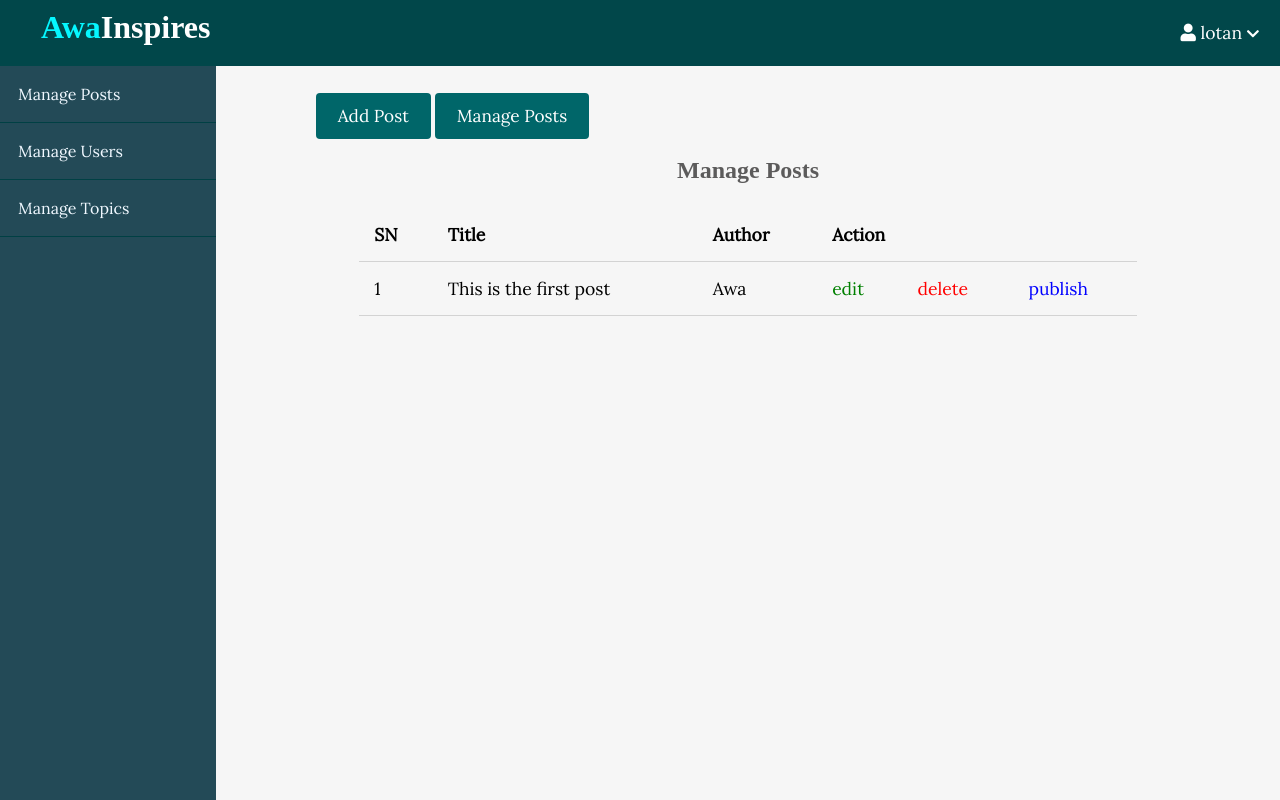
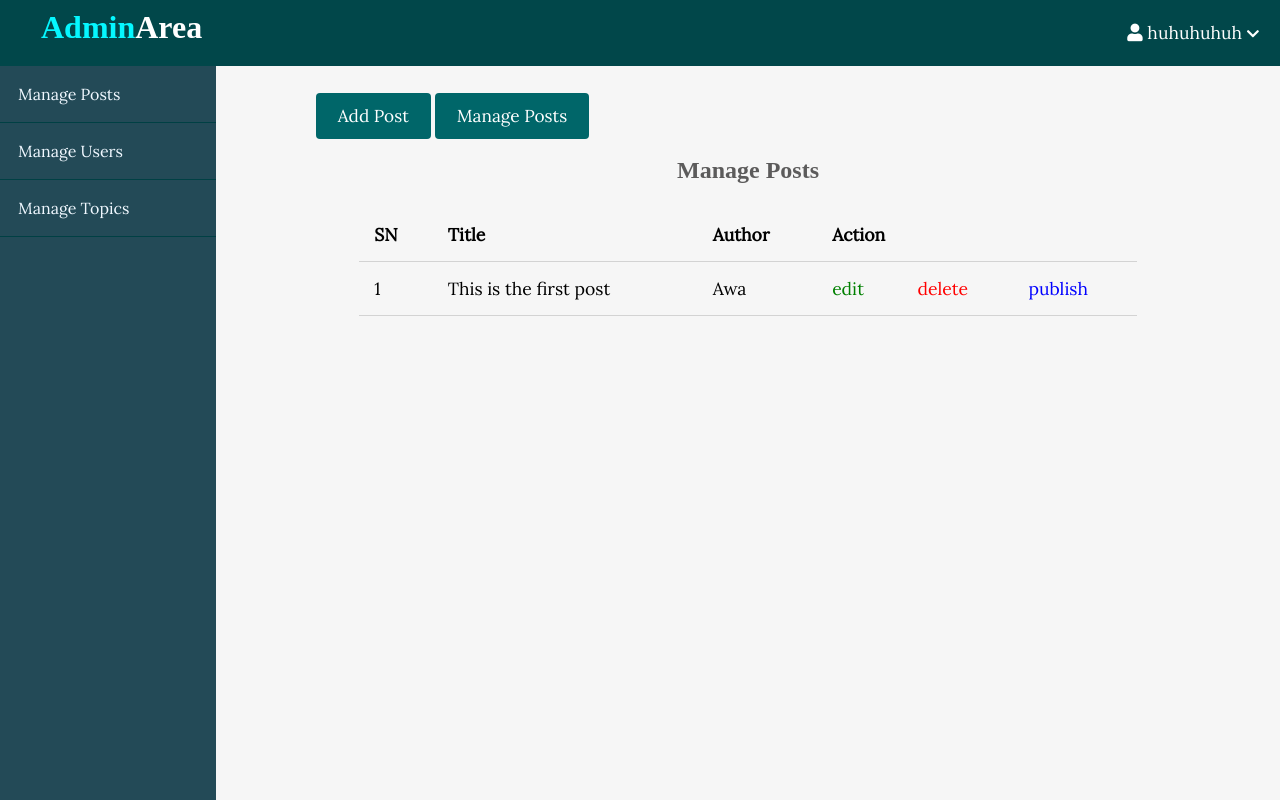
Before and after one commit to Lotany/cms, a PHP site: page /cms/admin/posts/index.php in a window 1280 px wide. Run offline with PHP 8.4, Linux system fonts and the light colour scheme; some web fonts are replaced.

```diff
--- a/admin/includes/header.php
+++ b/admin/includes/header.php
@@ -28,24 +28,25 @@
     <body>
         <header>
             <div class="logo">
-                <h1 class="logo-text"> <a href="index.php"><span>Awa</span>Inspires </a></h1>
+                <h1 class="logo-text"> <a href="index.php"><span>Admin</span>Area</a></h1>
             </div>
             <i class="fa fa-bars menu-toggle"></i>
+
+
             <ul class="nav">
                 <li>
                     <a href="#">
                         <i class="fa fa-user"></i>
-         lotan
+                        huhuhuhuh
                         <i class="fa fa-chevron-down" style="font-size: .8em;"></i>
                     </a>
 
                     <ul>
-                        <li><a href="../../login.php?logout=true" class="logout" name="logout">Logout</a></li>
+                        <li><a href="../../logout.php" class="logout" name="logout">Logout</a></li>
                     </ul>
                 </li>
             </ul>
 
 
 
-
         </header>
--- a/admin/posts/index.php
+++ b/admin/posts/index.php
@@ -1,7 +1,4 @@
-<?php
-session_start();
-include '../includes/header.php';
-?>
+<?php include '../includes/header.php'; ?>
 
         <!-- Admin Page Wrapper -->
         <div class="admin-wrapper">
@@ -14,8 +11,10 @@ include '../includes/header.php';
             <!-- Admin Content -->
             <div class="admin-content">
                 <div class="button-group">
+
                     <a href="create.php" class="btn btn-big">Add Post</a>
                     <a href="index.php" class="btn btn-big">Manage Posts</a>
+
                 </div>
 
 
--- a/inc/login_reg.php
+++ b/inc/login_reg.php
@@ -111,6 +111,7 @@
 		$val = trim($value); // remove empty space sorrounding string
 		$val = mysqli_real_escape_string($conn, $value);
 
+
 		return $val;
 	}
 	// Get user info from user id
```
